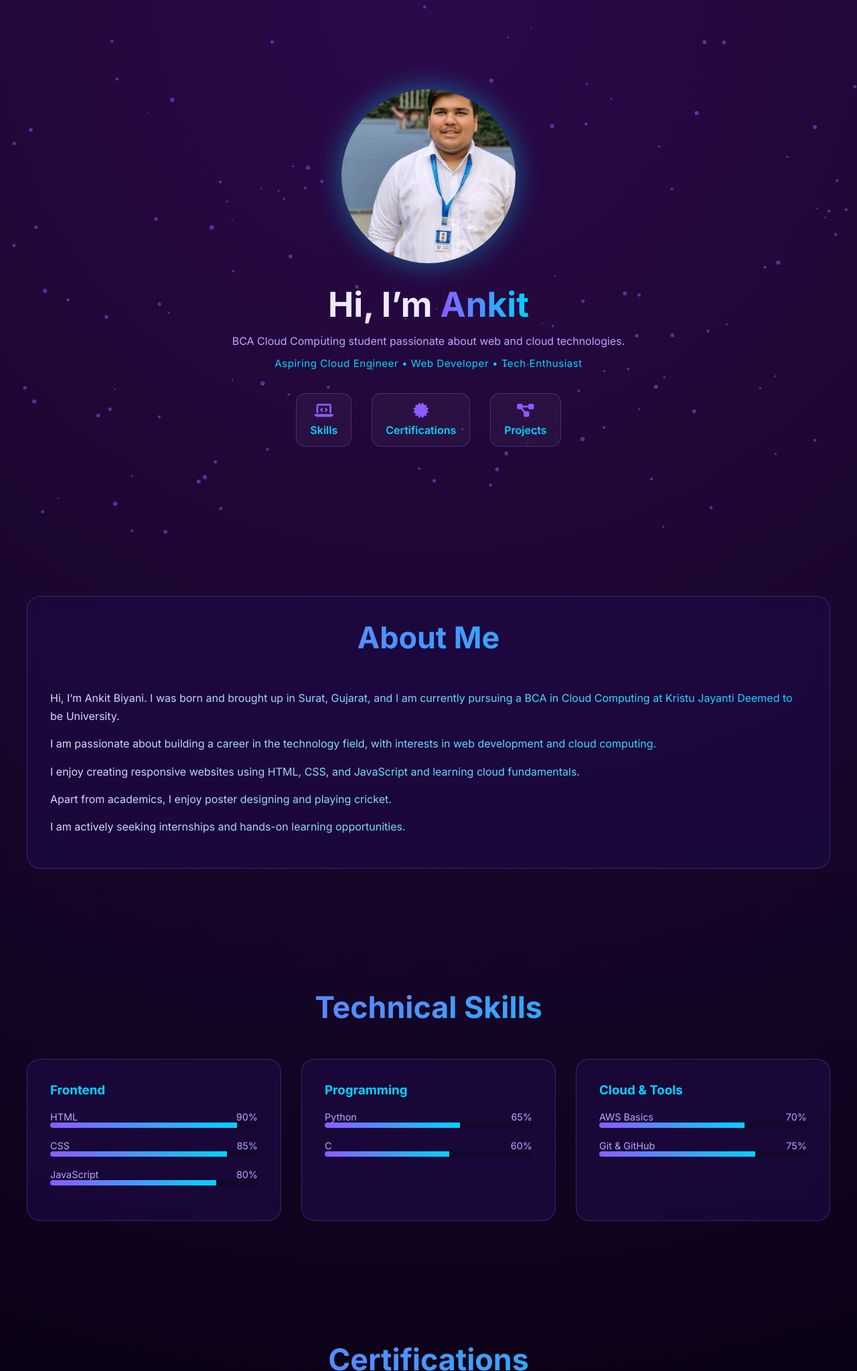
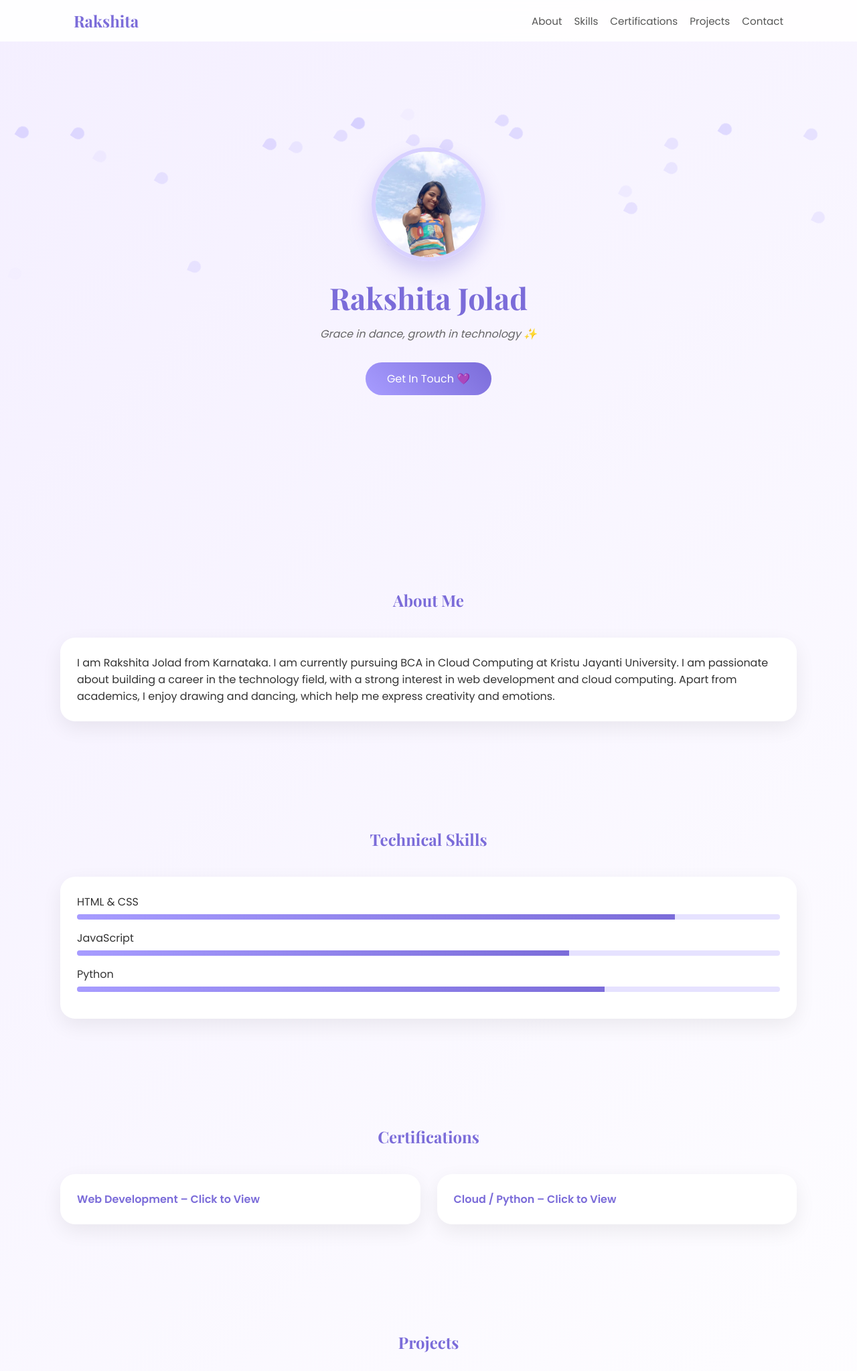
Before and after one commit to abiyani065-debug/Portfolio-, a plain HTML site: page index.HTML in a window 1280 px wide. Shown: the top 2047 px of the page at 67% size. Drawn offline with nearby package versions, Linux system fonts and the light colour scheme.

Commit message:
Update index.HTML

```diff
--- a/index.HTML
+++ b/index.HTML
@@ -3,359 +3,252 @@
 <head>
 <meta charset="UTF-8">
 <meta name="viewport" content="width=device-width, initial-scale=1.0">
-<title>Ankit Biyani | Portfolio</title>
+<title>Rakshita Jolad | Portfolio</title>
 
-<link href="https://fonts.googleapis.com/css2?family=Inter:wght@300;400;600;700&display=swap" rel="stylesheet">
-<link rel="stylesheet" href="https://cdnjs.cloudflare.com/ajax/libs/font-awesome/6.5.0/css/all.min.css">
+<!-- Fonts -->
+<link href="https://fonts.googleapis.com/css2?family=Poppins:wght@300;400;600&family=Playfair+Display:wght@600;700&display=swap" rel="stylesheet">
+<link rel="stylesheet" href="https://cdnjs.cloudflare.com/ajax/libs/font-awesome/6.5.1/css/all.min.css">
 
 <style>
-:root{
---bg:#07010f;
---card:rgba(30,10,70,.65);
---border:rgba(180,120,255,.25);
---text:#f0e9ff;
---muted:#b9a8ff;
---accent:#8b5cff;
---accent2:#00d4ff;
-}
-
 *{margin:0;padding:0;box-sizing:border-box}
-html{scroll-behavior:smooth}
-
 body{
-font-family:'Inter',sans-serif;
-background:radial-gradient(circle at top,#2b0a4a,#07010f 65%);
-color:var(--text);
+  font-family:'Poppins',sans-serif;
+  background:linear-gradient(135deg,#f4efff,#fff);
+  color:#333;
   overflow-x:hidden;
 }
 
-/* CLOUD BACKGROUND */
-#cloudCanvas{
-position:fixed;
-top:0;left:0;
-width:100%;height:100%;
-z-index:-1;
-pointer-events:none;
+/* NAVBAR */
+header{
+  position:fixed;top:0;width:100%;
+  background:rgba(255,255,255,.9);
+  backdrop-filter:blur(10px);
+  z-index:1000;
 }
+nav{
+  max-width:1100px;margin:auto;
+  padding:15px 20px;
+  display:flex;justify-content:space-between;align-items:center;
+}
+nav h1{
+  font-family:'Playfair Display',serif;
+  color:#7b6cd9;
+}
+nav ul{
+  list-style:none;
+  display:flex;
+  gap:18px;
+}
+nav ul li a{
+  text-decoration:none;
+  color:#555;
+  font-size:.95rem;
+}
+nav ul li a:hover{color:#7b6cd9}
 
-/* GENERAL */
-section{padding:90px 20px}
-.container{max-width:1200px;margin:auto}
-
-.section-title{
-text-align:center;
-font-size:2.8rem;
-margin-bottom:50px;
-background:linear-gradient(90deg,var(--accent),var(--accent2));
--webkit-background-clip:text;
-color:transparent;
-}
-
-.card{
-background:var(--card);
-backdrop-filter:blur(16px);
-border:1px solid var(--border);
-border-radius:20px;
-padding:34px;
-transition:.4s;
-}
-.card:hover{
-transform:translateY(-8px);
-box-shadow:0 0 45px rgba(139,92,255,.35);
-}
-
-/* HERO (IMAGE ON TOP) */
+/* HERO */
 .hero{
   min-height:100vh;
   display:flex;
+  justify-content:center;
   align-items:center;
+  padding-top:90px;
   text-align:center;
-}
-.hero-box{
-max-width:700px;
-margin:auto;
+  position:relative;
 }
 .hero img{
-width:260px;
-height:260px;
-object-fit:cover;
+  width:170px;height:170px;
   border-radius:50%;
-margin-bottom:26px;
-box-shadow:0 0 40px rgba(0,212,255,.45);
+  border:6px solid #d8d1ff;
+  box-shadow:0 15px 30px rgba(123,108,217,.3);
 }
-.hero h1{
-font-size:3.2rem;
-}
-.hero h1 span{
-background:linear-gradient(90deg,var(--accent),var(--accent2));
--webkit-background-clip:text;
-color:transparent;
+.hero h2{
+  font-family:'Playfair Display',serif;
+  font-size:2.8rem;
+  margin-top:18px;
+  color:#7b6cd9;
 }
 .hero p{
-margin:14px 0;
-color:var(--muted);
+  margin:12px 0;
+  color:#666;
+  font-style:italic;
 }
-.tagline{
-font-size:.95rem;
-color:var(--accent2);
-letter-spacing:.5px;
+.btn{
+  display:inline-block;
+  margin-top:18px;
+  padding:12px 32px;
+  border-radius:30px;
+  background:linear-gradient(45deg,#a79cff,#7b6cd9);
+  color:#fff;
+  text-decoration:none;
 }
 
-/* QUICK NAV */
-.quick-nav{
-display:flex;
-justify-content:center;
-gap:30px;
-margin-top:35px;
-flex-wrap:wrap;
+/* PETAL FALL */
+.petal{
+  position:fixed;
+  top:-10%;
+  width:18px;height:18px;
+  background:rgba(167,156,255,.55);
+  border-radius:50% 50% 50% 0;
+  transform:rotate(45deg);
+  animation:fall linear infinite;
+  z-index:0;
 }
-.quick-item{
-display:flex;
-flex-direction:column;
-align-items:center;
-gap:8px;
-text-decoration:none;
-color:var(--accent2);
-font-weight:600;
-padding:14px 20px;
-border-radius:14px;
-background:rgba(255,255,255,0.04);
-border:1px solid var(--border);
+@keyframes fall{
+  to{
+    transform:translateY(120vh) rotate(360deg);
+    opacity:0;
+  }
+}
+
+/* SECTIONS */
+section{padding:80px 20px;position:relative;z-index:1}
+.container{max-width:1100px;margin:auto}
+.section-title{
+  text-align:center;
+  margin-bottom:40px;
+}
+.section-title h2{
+  font-family:'Playfair Display',serif;
+  color:#7b6cd9;
+}
+
+/* CARDS */
+.card{
+  background:#fff;
+  padding:25px;
+  border-radius:22px;
+  box-shadow:0 10px 30px rgba(0,0,0,.07);
   transition:.3s;
 }
-.quick-item i{
-font-size:1.4rem;
-color:var(--accent);
-}
-.quick-item:hover{
-transform:translateY(-6px);
-box-shadow:0 0 30px rgba(0,212,255,.4);
-}
-
-/* ABOUT */
-.about-text p{
-background:linear-gradient(90deg,#e1d7ff,#00d4ff);
--webkit-background-clip:text;
-color:transparent;
-margin-bottom:14px;
-line-height:1.7;
+.card:hover{transform:translateY(-8px)}
+.grid{
+  display:grid;
+  grid-template-columns:repeat(auto-fit,minmax(240px,1fr));
+  gap:25px;
 }
 
 /* SKILLS */
-.skills{
-display:grid;
-grid-template-columns:repeat(auto-fit,minmax(280px,1fr));
-gap:30px;
+.bar{
+  height:8px;
+  background:#e6e2ff;
+  border-radius:10px;
+  overflow:hidden;
+  margin:6px 0 15px;
 }
-.skill-group h3{color:var(--accent2);margin-bottom:20px}
-.skill{margin-bottom:18px}
-.skill-title{
-display:flex;
-justify-content:space-between;
-font-size:.9rem;
-color:var(--muted);
-}
-.progress{
-height:8px;
-background:#14082a;
-border-radius:6px;
-overflow:hidden;
-}
-.fill{
+.bar div{
   height:100%;
-width:0;
-background:linear-gradient(90deg,var(--accent),var(--accent2));
-transition:1.5s;
+  background:linear-gradient(45deg,#a79cff,#7b6cd9);
 }
 
-/* CERTIFICATIONS */
-.certifications{
-display:grid;
-grid-template-columns:repeat(auto-fit,minmax(260px,1fr));
-gap:30px;
-}
-.cert-img img{
-width:100%;
-height:160px;
-object-fit:cover;
-border-radius:14px;
+/* CERT */
+.cert{
   cursor:pointer;
-}
-.cert-content h3{color:var(--accent2);margin:10px 0 5px}
-.cert-content p{color:var(--muted);font-size:.95rem}
-.cert-link{
-margin-top:10px;
-font-size:.9rem;
-color:var(--accent);
-text-align:center;
-}
-
-/* PROJECTS */
-.projects{
-display:grid;
-grid-template-columns:repeat(auto-fit,minmax(260px,1fr));
-gap:30px;
-}
-.project-card{text-align:center;cursor:pointer}
-.project-img img{
-width:100%;
-height:160px;
-object-fit:cover;
-border-radius:14px;
-}
-.project-desc{
-font-size:.9rem;
-color:var(--muted);
-margin:6px 0;
-}
-.project-link{
-font-size:.9rem;
-color:var(--accent);
+  color:#7b6cd9;
+  font-weight:600;
 }
 
 /* MODAL */
 .modal{
+  display:none;
   position:fixed;
   inset:0;
-background:rgba(0,0,0,.85);
-display:none;
+  background:rgba(0,0,0,.6);
+  justify-content:center;
   align-items:center;
-justify-content:center;
-z-index:999;
+  z-index:2000;
 }
-.modal.active{display:flex}
-.modal-box{
-background:var(--card);
-padding:35px;
-border-radius:18px;
-max-width:700px;
-border:1px solid var(--border);
-}
-.close{
-float:right;
-font-size:1.6rem;
-cursor:pointer;
-color:var(--accent2);
+.modal img{
+  max-width:90%;
+  max-height:90%;
+  border-radius:15px;
 }
 
 /* CONTACT */
-.contact-list{
-display:grid;
-gap:18px;
-margin-top:25px;
+.contact{
+  text-align:center;
 }
-.contact-item{
-display:flex;
-justify-content:center;
-gap:15px;
-color:var(--muted);
-text-decoration:none;
+.contact a{
+  margin:10px;
+  display:inline-block;
+  padding:15px;
+  background:#fff;
+  border-radius:50%;
+  color:#7b6cd9;
+  box-shadow:0 10px 25px rgba(0,0,0,.1);
 }
-.contact-item i{color:var(--accent)}
 
+/* MOBILE */
+@media(max-width:768px){
+  nav ul{display:none}
+  .hero h2{font-size:2.2rem}
+}
+
+/* FOOTER */
 footer{
   text-align:center;
-padding:30px;
-color:var(--muted);
-border-top:1px solid var(--border);
+  padding:20px;
+  color:#777;
 }
 </style>
 </head>
 
 <body>
 
-<canvas id="cloudCanvas"></canvas>
+<header>
+<nav>
+<h1>Rakshita</h1>
+<ul>
+<li><a href="#about">About</a></li>
+<li><a href="#skills">Skills</a></li>
+<li><a href="#cert">Certifications</a></li>
+<li><a href="#projects">Projects</a></li>
+<li><a href="#contact">Contact</a></li>
+</ul>
+</nav>
+</header>
 
 <!-- HERO -->
 <section class="hero">
-<div class="hero-box">
-<img src="ankit white 2.jpeg" alt="Ankit">
-<h1>Hi, I’m <span>Ankit</span></h1>
-<p>BCA Cloud Computing student passionate about web and cloud technologies.</p>
-<div class="tagline">Aspiring Cloud Engineer • Web Developer • Tech Enthusiast</div>
-
-<div class="quick-nav">
-<a href="#skills" class="quick-item"><i class="fas fa-laptop-code"></i>Skills</a>
-<a href="#certifications" class="quick-item"><i class="fas fa-certificate"></i>Certifications</a>
-<a href="#projects" class="quick-item"><i class="fas fa-project-diagram"></i>Projects</a>
-</div>
+<div>
+<img src="RJ.png" alt="Rakshita Jolad">
+<h2>Rakshita Jolad</h2>
+<p>Grace in dance, growth in technology ✨</p>
+<a href="#contact" class="btn">Get In Touch 💜</a>
 </div>
 </section>
 
 <!-- ABOUT -->
-<section>
-<div class="container card about-text">
-<h2 class="section-title">About Me</h2>
-<p>Hi, I’m Ankit Biyani. I was born and brought up in Surat, Gujarat, and I am currently pursuing a BCA in Cloud Computing at Kristu Jayanti Deemed to be University.</p>
-<p>I am passionate about building a career in the technology field, with interests in web development and cloud computing.</p>
-<p>I enjoy creating responsive websites using HTML, CSS, and JavaScript and learning cloud fundamentals.</p>
-<p>Apart from academics, I enjoy poster designing and playing cricket.</p>
-<p>I am actively seeking internships and hands-on learning opportunities.</p>
+<section id="about">
+<div class="container">
+<div class="section-title"><h2>About Me</h2></div>
+<div class="card">
+I am Rakshita Jolad from Karnataka. I am currently pursuing BCA in Cloud Computing at Kristu Jayanti University.
+I am passionate about building a career in the technology field, with a strong interest in web development and
+cloud computing. Apart from academics, I enjoy drawing and dancing, which help me express creativity and emotions.
+</div>
 </div>
 </section>
 
 <!-- SKILLS -->
 <section id="skills">
 <div class="container">
-<h2 class="section-title">Technical Skills</h2>
-<div class="skills">
-
-<div class="card skill-group">
-<h3>Frontend</h3>
-<div class="skill"><div class="skill-title"><span>HTML</span><span>90%</span></div><div class="progress"><div class="fill" data="90"></div></div></div>
-<div class="skill"><div class="skill-title"><span>CSS</span><span>85%</span></div><div class="progress"><div class="fill" data="85"></div></div></div>
-<div class="skill"><div class="skill-title"><span>JavaScript</span><span>80%</span></div><div class="progress"><div class="fill" data="80"></div></div></div>
-</div>
-
-<div class="card skill-group">
-<h3>Programming</h3>
-<div class="skill"><div class="skill-title"><span>Python</span><span>65%</span></div><div class="progress"><div class="fill" data="65"></div></div></div>
-<div class="skill"><div class="skill-title"><span>C</span><span>60%</span></div><div class="progress"><div class="fill" data="60"></div></div></div>
-</div>
-
-<div class="card skill-group">
-<h3>Cloud & Tools</h3>
-<div class="skill"><div class="skill-title"><span>AWS Basics</span><span>70%</span></div><div class="progress"><div class="fill" data="70"></div></div></div>
-<div class="skill"><div class="skill-title"><span>Git & GitHub</span><span>75%</span></div><div class="progress"><div class="fill" data="75"></div></div></div>
-</div>
-
+<div class="section-title"><h2>Technical Skills</h2></div>
+<div class="card">
+HTML & CSS<div class="bar"><div style="width:85%"></div></div>
+JavaScript<div class="bar"><div style="width:70%"></div></div>
+Python<div class="bar"><div style="width:75%"></div></div>
 </div>
 </div>
 </section>
 
 <!-- CERTIFICATIONS -->
-<section id="certifications">
+<section id="cert">
 <div class="container">
-<h2 class="section-title">Certifications</h2>
-<div class="certifications">
-
-<div class="card" onclick="openCert('nascom.png')">
-<div class="cert-img"><img src="nascom.png"></div>
-<div class="cert-content">
-<h3>Digital Engineering</h3>
-<p>Engineering fundamentals & digital skills</p>
-<div class="cert-link"><i class="fas fa-arrow-up"></i>Click here to see the certificate</div>
-</div>
-</div>
-
-<div class="card" onclick="openCert('front and web development.png')">
-<div class="cert-img"><img src="front and web development.png"></div>
-<div class="cert-content">
-<h3>Frontend Development</h3>
-<p>HTML, CSS, JavaScript</p>
-<div class="cert-link"><i class="fas fa-arrow-up"></i>Click here to see the certificate</div>
-</div>
-</div>
-
-<div class="card" onclick="openCert('aws.png')">
-<div class="cert-img"><img src="aws.png"></div>
-<div class="cert-content">
-<h3>AWS Cloud Foundation</h3>
-<p>Cloud Fundamentals</p>
-<div class="cert-link"><i class="fas fa-arrow-up"></i>Click here to see the certificate</div>
-</div>
-</div>
-
+<div class="section-title"><h2>Certifications</h2></div>
+<div class="grid">
+<div class="card cert" onclick="openCert('certificate1.jpg')">Web Development – Click to View</div>
+<div class="card cert" onclick="openCert('certificate2.jpg')">Cloud / Python – Click to View</div>
 </div>
 </div>
 </section>
@@ -363,111 +256,54 @@ border-top:1px solid var(--border);
 <!-- PROJECTS -->
 <section id="projects">
 <div class="container">
-<h2 class="section-title">Projects</h2>
-<div class="projects">
-
-<div class="card project-card" onclick="openProject(1)">
-<div class="project-img"><img src="expense tracker 1.webp"></div>
-<h3>Expense Tracker</h3>
-<div class="project-desc">Track daily expenses with categories and totals.</div>
-<div class="project-link"><i class="fas fa-arrow-up"></i>Click here to see the details</div>
-</div>
-
-<div class="card project-card" onclick="openProject(2)">
-<div class="project-img"><img src="cloud  storage.avif"></div>
-<h3>Cloud File Storage</h3>
-<div class="project-desc">Concept-based cloud storage with security focus.</div>
-<div class="project-link"><i class="fas fa-arrow-up"></i>Click here to see the details</div>
-</div>
-
-<div class="card project-card" onclick="openProject(3)">
-<div class="project-img"><img src="task manager 1.png"></div>
-<h3>Task Manager</h3>
-<div class="project-desc">Manage tasks with status and priority.</div>
-<div class="project-link"><i class="fas fa-arrow-up"></i>Click here to see the details</div>
-</div>
-
+<div class="section-title"><h2>Projects</h2></div>
+<div class="grid">
+<div class="card">Personal Portfolio Website</div>
+<div class="card">Student Management System</div>
 </div>
 </div>
 </section>
 
 <!-- CONTACT -->
-<section>
-<div class="container card">
-<h2 class="section-title">Get In Touch</h2>
-<div class="contact-list">
-<a class="contact-item" href="mailto:25bcla07@kristujayanti.com"><i class="fas fa-envelope"></i>25bcla07@kristujayanti.com</a>
-<a class="contact-item" href="https://github.com/abiyani065-debug" target="_blank"><i class="fab fa-github"></i>https://github.com/abiyani065-debug</a>
-<a class="contact-item" href="https://linkedin.com" target="_blank"><i class="fab fa-linkedin"></i>LinkedIn</a>
-<a class="contact-item" href="tel:+919173121381"><i class="fas fa-phone"></i>+91 9173121381</a>
+<section id="contact">
+<div class="container">
+<div class="section-title"><h2>Get In Touch</h2></div>
+<div class="contact">
+<a href="#"><i class="fab fa-linkedin-in"></i></a>
+<a href="#"><i class="fab fa-instagram"></i></a>
+<a href="mailto:rakshita@example.com"><i class="fas fa-envelope"></i></a>
 </div>
 </div>
 </section>
 
-<footer>© 2026 Ankit Biyani</footer>
+<footer>
+© 2026 Rakshita Jolad • Lavender Dream 🌸
+</footer>
 
 <!-- MODAL -->
-<div class="modal" id="modal">
-<div class="modal-box">
-<span class="close" onclick="closeModal()">&times;</span>
-<img id="modalImg" style="width:100%;border-radius:12px;display:none">
-<h2 id="modalTitle"></h2>
-<p id="modalText"></p>
-</div>
+<div class="modal" id="modal" onclick="closeCert()">
+<img id="modalImg">
 </div>
 
 <script>
-/* SKILL ANIMATION */
-window.addEventListener("scroll",()=>{
-document.querySelectorAll(".fill").forEach(b=>{
-if(b.getBoundingClientRect().top<innerHeight-120)
-b.style.width=b.getAttribute("data")+"%";
-});
-});
+/* PETALS */
+for(let i=0;i<25;i++){
+  let p=document.createElement('div');
+  p.className='petal';
+  p.style.left=Math.random()*100+'%';
+  p.style.animationDuration=(10+Math.random()*10)+'s';
+  p.style.opacity=Math.random();
+  document.body.appendChild(p);
+}
 
-/* CERT & PROJECT MODAL */
-function openCert(src){
-modal.classList.add("active");
-modalImg.style.display="block";
-modalImg.src=src;
-modalTitle.innerText="Certificate";
-modalText.innerText="";
+/* CERT POPUP */
+function openCert(img){
+  document.getElementById('modal').style.display='flex';
+  document.getElementById('modalImg').src=img;
 }
-function openProject(i){
-modal.classList.add("active");
-modalImg.style.display="none";
-const data={
-1:["Expense Tracker","• Add, edit, and delete expenses\n• Category-wise tracking\n• Automatic total calculation\n• Responsive UI"],
-2:["Cloud File Storage","• Cloud storage working concept\n• Focus on data security\n• Basic cloud architecture\n• Frontend-based simulation"],
-3:["Task Manager","• Create, update, and delete tasks\n• Task priority & status\n• Uses browser local storage\n• Clean interface"]
-};
-modalTitle.innerText=data[i][0];
-modalText.innerText=data[i][1];
+function closeCert(){
+  document.getElementById('modal').style.display='none';
 }
-function closeModal(){modal.classList.remove("active");}
-
-/* CLOUD PARTICLES */
-const canvas=document.getElementById("cloudCanvas");
-const ctx=canvas.getContext("2d");
-let w,h,p=[];
-function resize(){w=canvas.width=innerWidth;h=canvas.height=innerHeight}
-resize();addEventListener("resize",resize);
-class Particle{
-constructor(){this.x=Math.random()*w;this.y=Math.random()*h;this.r=Math.random()*2.3+1;this.s=Math.random()*0.4+0.2}
-move(){this.y-=this.s;if(this.y<0){this.y=h}}
-draw(){
-ctx.beginPath();
-ctx.arc(this.x,this.y,this.r,0,Math.PI*2);
-ctx.fillStyle="rgba(139,92,255,.5)";
-ctx.fill();
-}}
-for(let i=0;i<120;i++)p.push(new Particle());
-function animate(){
-ctx.clearRect(0,0,w,h);
-p.forEach(x=>{x.move();x.draw()});
-requestAnimationFrame(animate);
-}
-animate();
 </script>
 
 </body>
```
Lines whose indentation alone changed are shown as unchanged.
